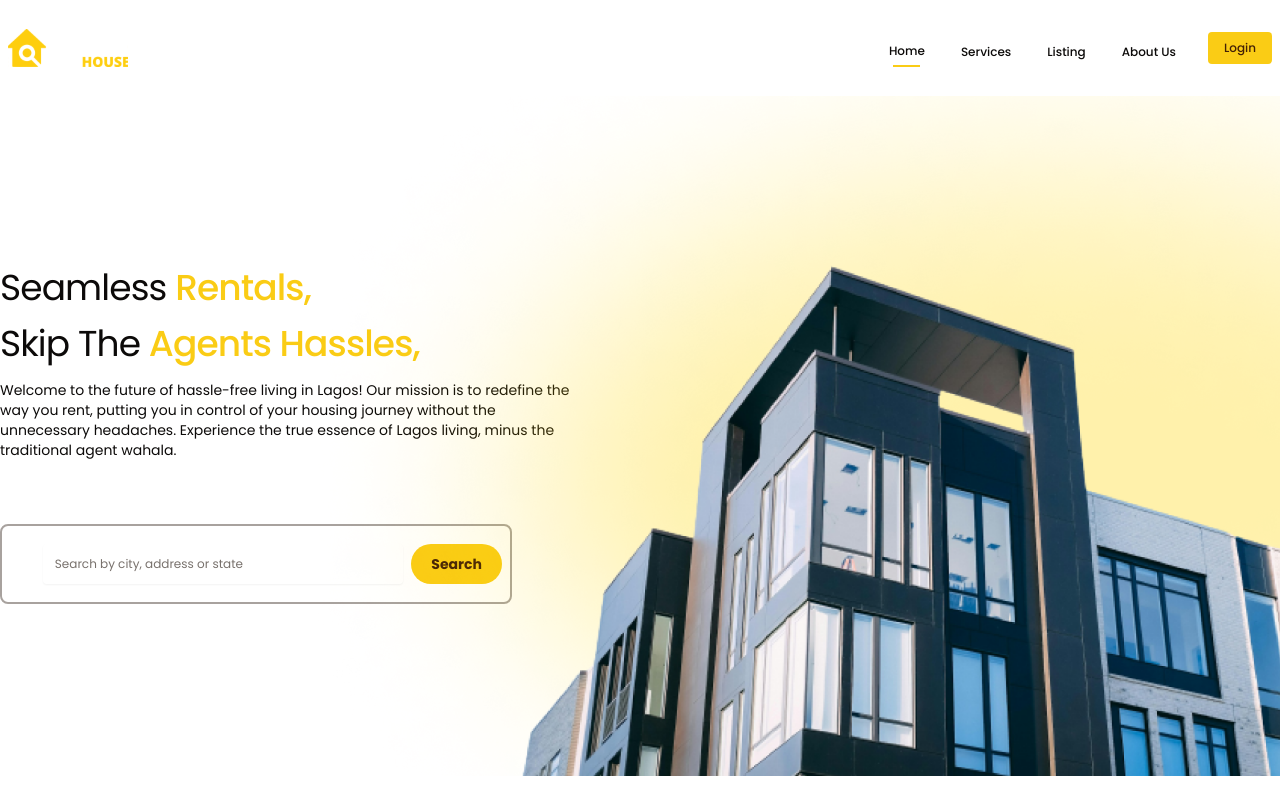
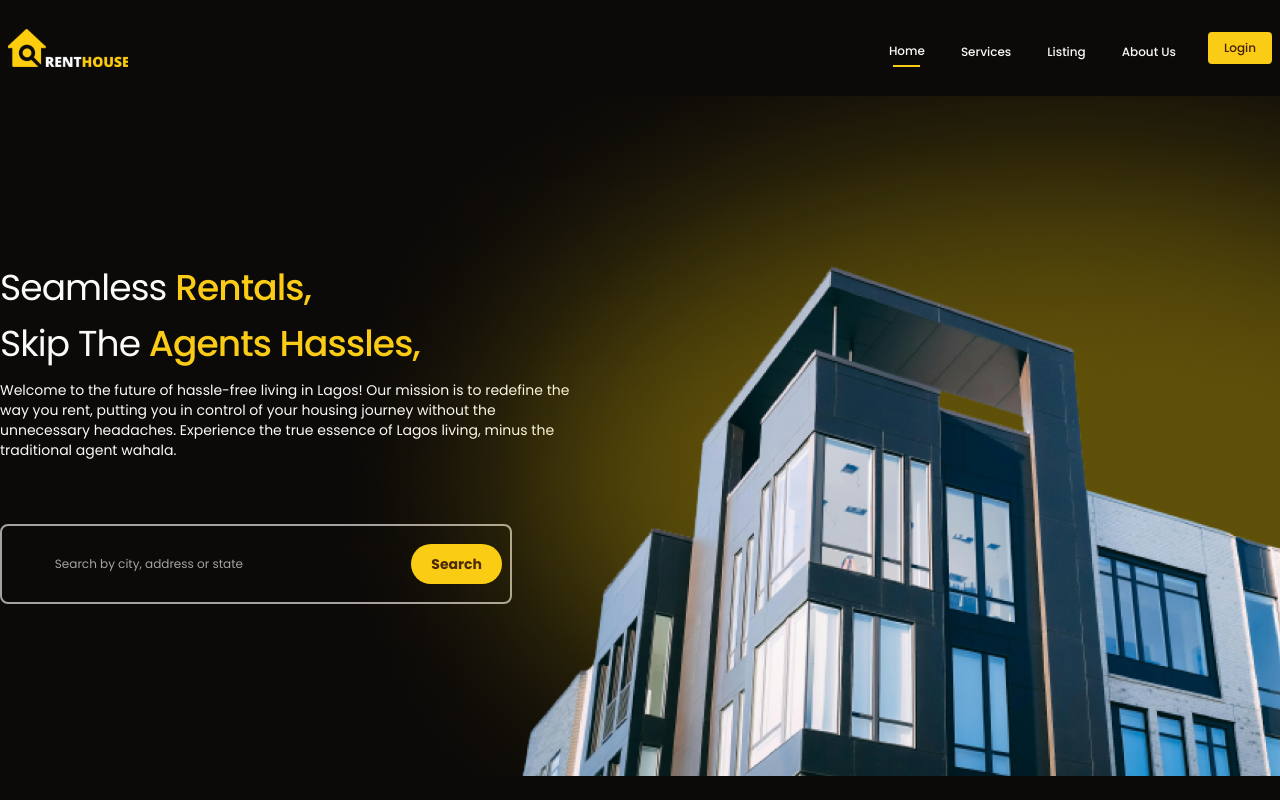
Before and after one commit to adefisayomi/rent-house, a Next.js app: page / in a window 1280 px wide. Built offline with nearby package versions, Linux system fonts and the light colour scheme; no server answers; some icons are missing.

Commit message:
added user menu

```diff
--- a/components/ThemeProvider.tsx
+++ b/components/ThemeProvider.tsx
@@ -1,45 +1,34 @@
 import * as React from "react"
 import { ThemeProvider as NextThemesProvider } from "next-themes"
 import { type ThemeProviderProps } from "next-themes/dist/types"
-import { MoonIcon, SunIcon } from "@radix-ui/react-icons"
 import { useTheme } from "next-themes"
 
-import { Button } from "@/components/ui/button"
+
+import { Moon, Sun } from "lucide-react"
+
 import {
-  DropdownMenu,
-  DropdownMenuContent,
   DropdownMenuItem,
-  DropdownMenuTrigger,
-} from "@/components/ui/dropdown-menu"
+  DropdownMenuSubContent,
+} from "./ui/dropdown-menu"
 
 
 export function ThemeProvider({ children, ...props }: ThemeProviderProps) {
   return <NextThemesProvider {...props}>{children}</NextThemesProvider>
 }
 
-export function ModeToggle() {
+export function ToggleThemeMode () {
   const { setTheme } = useTheme()
 
   return (
-    <DropdownMenu>
-      <DropdownMenuTrigger asChild>
-        <Button variant="outline" size="icon">
-          <SunIcon className="h-[1.2rem] w-[1.2rem] rotate-0 scale-100 transition-all dark:-rotate-90 dark:scale-0" />
-          <MoonIcon className="absolute h-[1.2rem] w-[1.2rem] rotate-90 scale-0 transition-all dark:rotate-0 dark:scale-100" />
-          <span className="sr-only">Toggle theme</span>
-        </Button>
-      </DropdownMenuTrigger>
-      <DropdownMenuContent align="end">
-        <DropdownMenuItem onClick={() => setTheme("light")}>
-          Light
-        </DropdownMenuItem>
-        <DropdownMenuItem onClick={() => setTheme("dark")}>
-          Dark
-        </DropdownMenuItem>
-        <DropdownMenuItem onClick={() => setTheme("system")}>
-          System
-        </DropdownMenuItem>
-      </DropdownMenuContent>
-    </DropdownMenu>
+    <DropdownMenuSubContent>
+    <DropdownMenuItem onClick={() => setTheme('dark')}>
+      <Moon className="mr-2 h-4 w-4" />
+      <span>Dark mode</span>
+    </DropdownMenuItem>
+    <DropdownMenuItem onClick={() => setTheme('light')}>
+      <Sun className="mr-2 h-4 w-4" />
+      <span>Light mode</span>
+    </DropdownMenuItem>
+  </DropdownMenuSubContent>
   )
 }
--- a/pages/_app.tsx
+++ b/pages/_app.tsx
@@ -27,7 +27,7 @@ export default function App({ Component, pageProps: { session, ...pageProps }, }
       <GlobalStateProvider>
         <ThemeProvider
           attribute="class"
-          defaultTheme="system"
+          defaultTheme="dark"
           enableSystem
           disableTransitionOnChange
         >
--- a/src/contexts/index.tsx
+++ b/src/contexts/index.tsx
@@ -1,15 +1,20 @@
-import { ReactNode, createContext, memo } from "react";
+import { ReactNode, createContext, useRef, useState } from "react";
+import useLocalStorage from "../hooks/useLocalstorage";
 import { useSession } from "next-auth/react";
 
-type StateContextProps = {
-    user?: any
+
+
+type ContextProps = {
+    user: any;
 }
 
-export const StateContext = createContext({} as StateContextProps)
+export const StateContext = createContext({} as ContextProps)
 
-const GlobalStateProvider = ({children}: {children: ReactNode}) => {
+export default function GlobalStateProvider ({children}: {children: ReactNode}) {
 
     const {data} = useSession()
+    //
+
 
     return (
         <StateContext.Provider
@@ -21,5 +26,3 @@ const GlobalStateProvider = ({children}: {children: ReactNode}) => {
         </StateContext.Provider>
     )
 }
-
-export default memo(GlobalStateProvider)
--- a/src/layout/header/DesktopHeader.tsx
+++ b/src/layout/header/DesktopHeader.tsx
@@ -14,6 +14,11 @@ import {
 } from "@/components/ui/navigation-menu"
 import { useRouter } from "next/router";
 import Routes from "@/src/Routes";
+import UserMenu from "./UserMenu";
+import { DropdownMenuContent, DropdownMenuGroup, DropdownMenuItem, DropdownMenuLabel, DropdownMenuPortal, DropdownMenuSeparator, DropdownMenuShortcut, DropdownMenuSub, DropdownMenuSubTrigger } from "@/components/ui/dropdown-menu";
+import { LogOut, Settings, SunMoon, User } from "lucide-react";
+import { signOut } from "next-auth/react";
+import { ToggleThemeMode } from "@/components/ThemeProvider";
 
 
 
@@ -26,11 +31,7 @@ export default function DesktopHeader () {
             <div className="flex items-center gap-4">
                 <NavMenu />
 
-                <Link href={Routes.login}>
-                    <Button size='sm'>
-                        Login
-                    </Button>
-                </Link>
+                <UserMenu component={<DropDownComponent />}/>
             </div>
         </div>
     )
@@ -107,3 +108,53 @@ export const menuItems = [
     {name: 'listing', url: '/listing'},
     {name: 'about us', url: '/about-us'},
 ]
+
+
+function DropDownComponent () {
+
+  return (
+    <DropdownMenuContent className="w-60">
+          <DropdownMenuLabel>My Account</DropdownMenuLabel>
+          <DropdownMenuSeparator />
+          <DropdownMenuGroup>
+
+            <Link href={'#'}>
+            <DropdownMenuItem>
+              <User className="mr-2 h-4 w-4" />
+              <span>Profile</span>
+              <DropdownMenuShortcut>⇧⌘P</DropdownMenuShortcut>
+            </DropdownMenuItem>
+            </Link>
+
+            <Link href={'#'}>
+            <DropdownMenuItem>
+              <Settings className="mr-2 h-4 w-4" />
+              <span>Settings</span>
+              <DropdownMenuShortcut>⌘S</DropdownMenuShortcut>
+            </DropdownMenuItem>
+            </Link>
+
+          </DropdownMenuGroup>
+          <DropdownMenuSeparator />
+          <DropdownMenuGroup>
+            <DropdownMenuSub>
+              <DropdownMenuSubTrigger>
+                <SunMoon className="mr-2 h-4 w-4" />
+                <span>Theme mode</span>
+              </DropdownMenuSubTrigger>
+              <DropdownMenuPortal>
+                <ToggleThemeMode />
+              </DropdownMenuPortal>
+            </DropdownMenuSub>
+          </DropdownMenuGroup>
+          <DropdownMenuSeparator />
+
+          <DropdownMenuItem onClick={() => signOut({redirect: false})}>
+                <LogOut className="mr-2 h-4 w-4" />
+                <span>Log out</span>
+                <DropdownMenuShortcut>⇧⌘Q</DropdownMenuShortcut>
+          </DropdownMenuItem>
+
+        </DropdownMenuContent>
+  )
+}
--- /dev/null
+++ b/src/layout/header/UserMenu.tsx
@@ -0,0 +1,53 @@
+import {
+    Avatar,
+    AvatarFallback,
+    AvatarImage,
+  } from "@/components/ui/avatar"
+  import {
+    DropdownMenu,
+    DropdownMenuTrigger,
+  } from "@/components/ui/dropdown-menu"
+import { ReactNode } from "react"
+import Link from "next/link"
+import Routes from "@/src/Routes"
+import { Button } from "@/components/ui/button"
+import { useRouter } from "next/router"
+import useSettings from "@/src/hooks/useSettings"
+
+
+
+
+
+  export default function UserMenu ({component}: {component: ReactNode}) {
+
+    const {user} = useSettings()
+    const router = useRouter()
+    const restrictedRoutes = ['login', 'signup']
+
+    return (
+      <>
+      {/* <img src="" alt=""  /> */}
+      {
+        !restrictedRoutes.includes(router.asPath.split('/').pop()!) ? !user ? (
+          <Link href={Routes.login}>
+            <Button size={'sm'} >
+              Login
+            </Button>
+          </Link>
+        ) : (
+          <DropdownMenu>
+            <DropdownMenuTrigger asChild className="cursor-pointer">
+              <Avatar className=" border-2 border-muted rounded-full w-10 h-10 p-[2px]">
+                <AvatarImage src={user?.image!} alt={user?.name!} className="w-full h-full object-cover rounded-full " />
+                <AvatarFallback className="bg-background text-lg uppercase" >{user?.name?.slice(0, 2)}</AvatarFallback>
+              </Avatar>
+            </DropdownMenuTrigger>
+
+            {component ? component : null}
+          </DropdownMenu>
+        ) : null
+      }
+      </>
+
+    )
+  }
--- a/src/sections/auth/AuthLogin.tsx
+++ b/src/sections/auth/AuthLogin.tsx
@@ -31,12 +31,12 @@ export default function AuthLogin () {
       })
 
     async function onSubmit(data: yup.InferType<typeof loginFormSchema>) {
-        const res = await signIn('login', {...data, redirect: false, callbackUrl: '/login'})
+        const res = await signIn('login', {...data, callbackUrl: '/login'})
         if (res?.error) return setAlert(res.error, 'error')
         else {
             setAlert(`welcome back buddy !`, 'success')
             form.reset()
-            router.back()
+            return router.back()
         }
       }
 
--- a/src/sections/auth/AuthSignup.tsx
+++ b/src/sections/auth/AuthSignup.tsx
@@ -35,7 +35,7 @@ export default function AuthSignup () {
         else {
             setAlert(`welcome onboard buddy!`, 'success')
             form.reset()
-            router.back()
+            return router.back()
         }
       }
 
```
